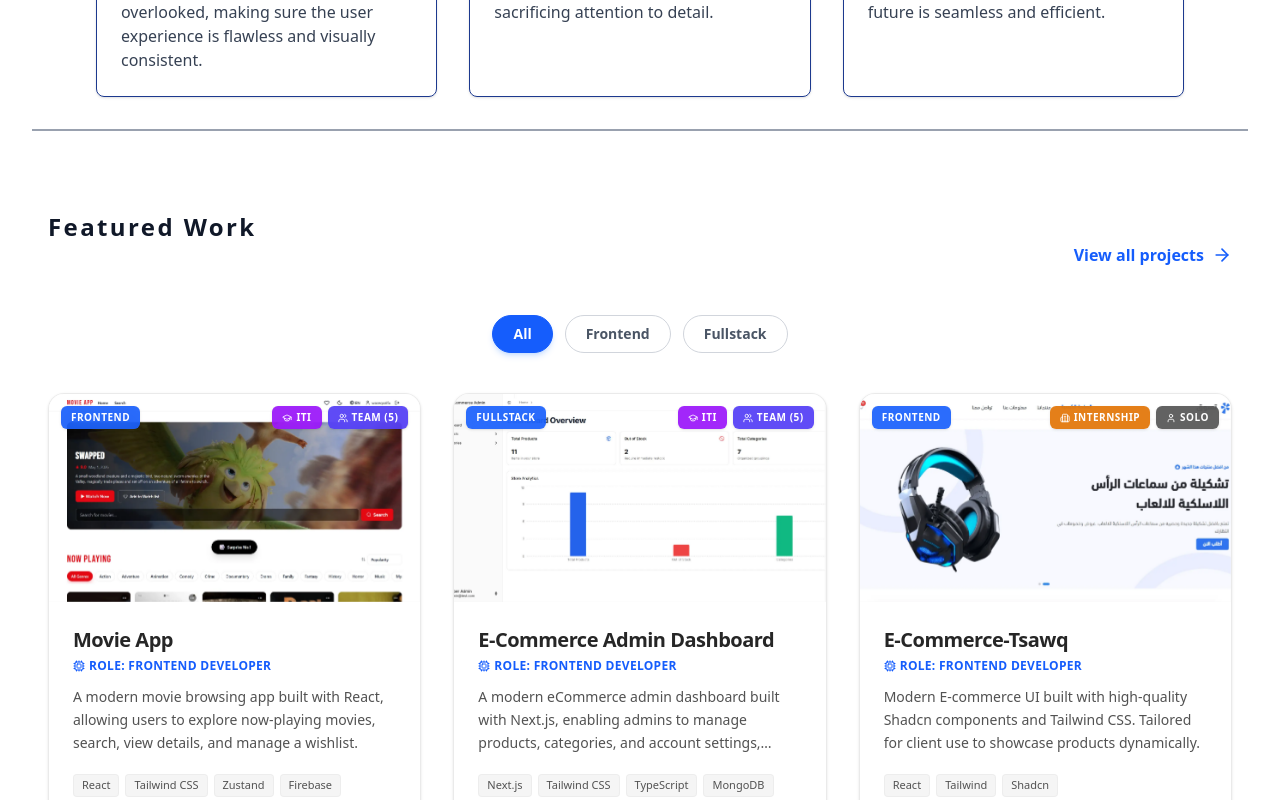
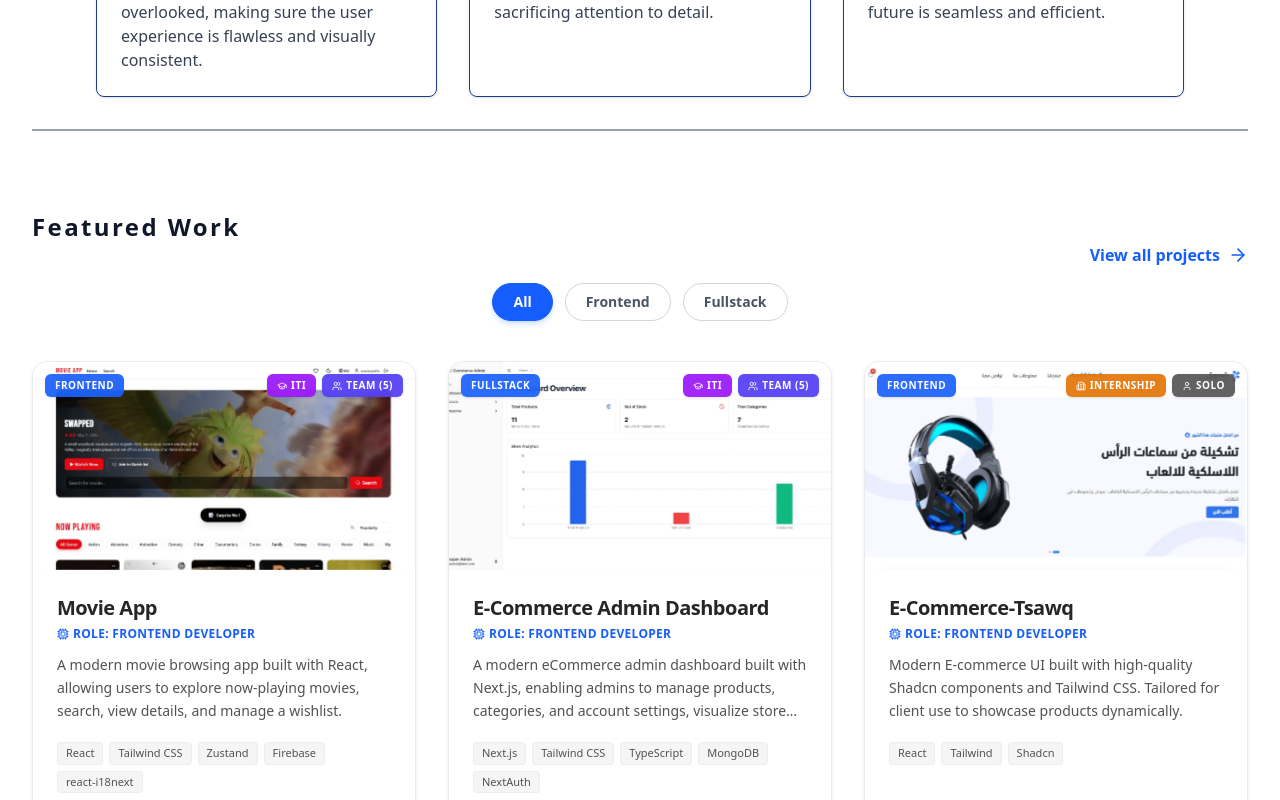
Before and after one commit to Safeya-Yasien/portfolio, a Next.js app: page / in a window 1280 px wide. Shown: the part 1260-2060 px from the top of the page. Built offline with nearby package versions, Linux system fonts and the light colour scheme.

Commit message:
update Navbar and FeaturedProjects components for improved links and layout adjustments

```diff
--- a/src/components/common/Navbar.tsx
+++ b/src/components/common/Navbar.tsx
@@ -39,7 +39,7 @@ const Navbar = () => {
             <Github className="h-4 w-4" />
           </Link>
           <Link
-            href="https://www.linkedin.com/in/safeya-yasien-2ba9b4260/"
+            href="https://www.linkedin.com/in/safeya-yasien/"
             target="_blank"
             rel="noopener noreferrer"
             className="rounded-full p-2 text-gray-700 transition hover:bg-blue-100 hover:text-blue-600 dark:text-gray-200 dark:hover:bg-blue-950 dark:hover:text-blue-400"
--- a/src/components/portfolio/FeaturedProjects.tsx
+++ b/src/components/portfolio/FeaturedProjects.tsx
@@ -22,8 +22,8 @@ const FeaturedProjects = () => {
     .slice(0, 6);
 
   return (
-    <section className="py-20 px-4 max-w-7xl mx-auto" id="projects">
-      <div className="flex justify-between items-end mb-12">
+    <section className="py-20 max-w-7xl mx-auto" id="projects">
+      <div className="flex justify-between items-end mb-4">
         <div>
           <CustomTitle title="Featured Work" />
         </div>
--- a/src/components/portfolio/UniqueSection.tsx
+++ b/src/components/portfolio/UniqueSection.tsx
@@ -3,7 +3,7 @@ import CustomTitle from "./CustomTitle";
 
 export default function UniqueSection() {
   return (
-    <section className="px-6 md:px-16">
+    <section className="md:px-16">
       <CustomTitle title="What Makes Me Unique" />
       <div className="grid md:grid-cols-3 gap-8">
         {uniques.map((item) => (
```
